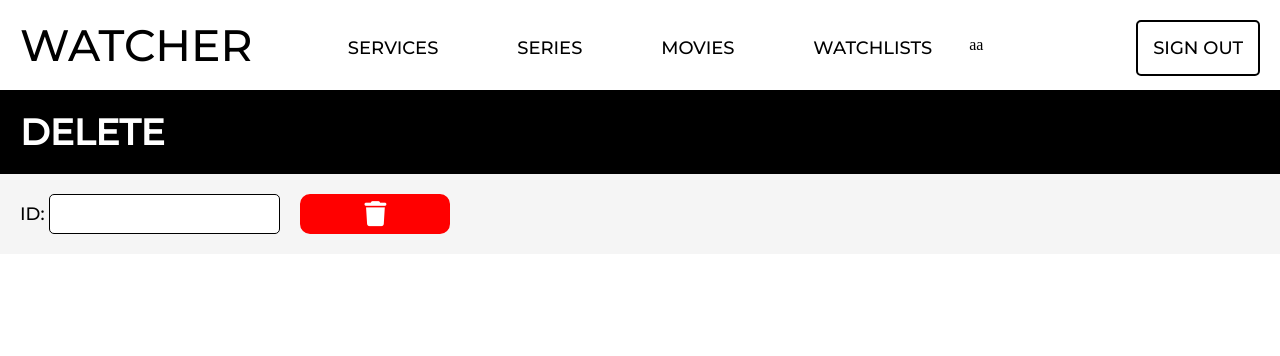
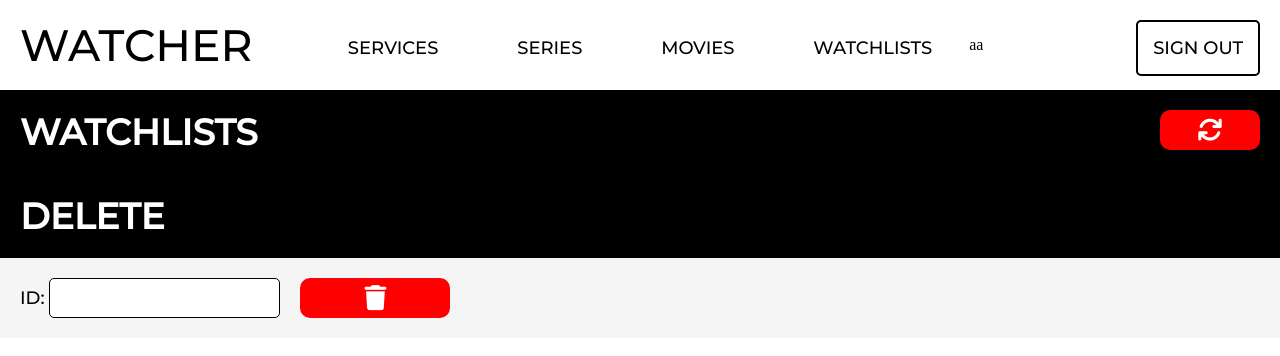
Before and after one commit to MrAnderson1971/MovieTracker, a website: page frontend/watchlists.html in a window 1280 px wide. Drawn offline with Linux system fonts and the light colour scheme; sample sign-in values are in the browser's storage.

Commit message:
Added section for watchlists w/refresh button

```diff
--- a/frontend/style.css
+++ b/frontend/style.css
@@ -416,7 +416,7 @@
     font-size: 50px;
 }
 
-#searchServices:hover {
+#searchServices:hover{
     color: white;
     background-color: red;
     border: 5px solid black;
@@ -424,7 +424,7 @@
 
 
 
-.deleteBar {
+.watchlistBar {
     font-family: 'Montserrat', sans-serif;
     font-size: 18px;
     background-color: black;
@@ -432,7 +432,7 @@
     padding: 20px;
 }
 
-.deleteWatchlistSec {
+.watchlistSec {
     display: flex;
     justify-content: flex-start;
     align-items: center;
@@ -449,7 +449,7 @@
     padding: 20px;
 }
 
-.deleteWatchlistSec input {
+.watchlistSec input {
     font-family: 'Montserrat', sans-serif;
     font-size: 18px;
     border: 1px solid black;
@@ -469,8 +469,40 @@
     border-radius: 10px;
 }
 
-#delWatchList:hover {
+#delWatchList:hover, #refWatchList:hover{
     color: white;
     background-color: red;
     border: 2px solid black;
 }
+
+
+
+
+.mainWatchlistBar {
+    display: flex;
+    font-family: 'Montserrat', sans-serif;
+    font-size: 18px;
+    background-color: black;
+    color: white;
+    padding: 20px;
+}
+
+.watchlistRefresh {
+    position: absolute;
+    right: 20px;
+}
+
+#refWatchList {
+    width: 100px;
+    height: 40px;
+    background-color: red;
+    color: white;
+    font-size: 25px;
+    display: block;
+    border: 3px solid red;
+    border-radius: 10px;
+}
+
+#refWatchList:hover {
+    border-color: white;
+}
--- a/frontend/watchlists.html
+++ b/frontend/watchlists.html
@@ -27,12 +27,33 @@
     </ul>
 </div>
 
+<!--WATCHLIST SECTION-->
 
-<div class="deleteBar">
+<div class="mainWatchlistBar">
+    <h1>WATCHLISTS</h1>
+    <div class="watchlistRefresh">
+        <button id="refWatchList" value="refWatchList">
+            <i class="fa-solid fa-arrows-rotate"></i>
+        </button>
+    </div>
+</div>
+
+<!--PLACEHOLDER FOR DATA-->
+<div class="watchlistInfo"></div>
+
+
+
+
+
+
+
+<!--WATCHLIST DELETE SECTION-->
+
+<div class="watchlistBar">
     <h1>DELETE</h1>
 </div>
 
-<div class="deleteWatchlistSec">
+<div class="watchlistSec">
     <div class="deleteArea">
         <label for="deleteWatchlist">ID:</label>
         <input type="text" id="deleteWatchlist"><br>
@@ -43,6 +64,8 @@
 </div>
 
 
+
+
 <script type="module" src="watchlists.js"></script>
 
 
```
